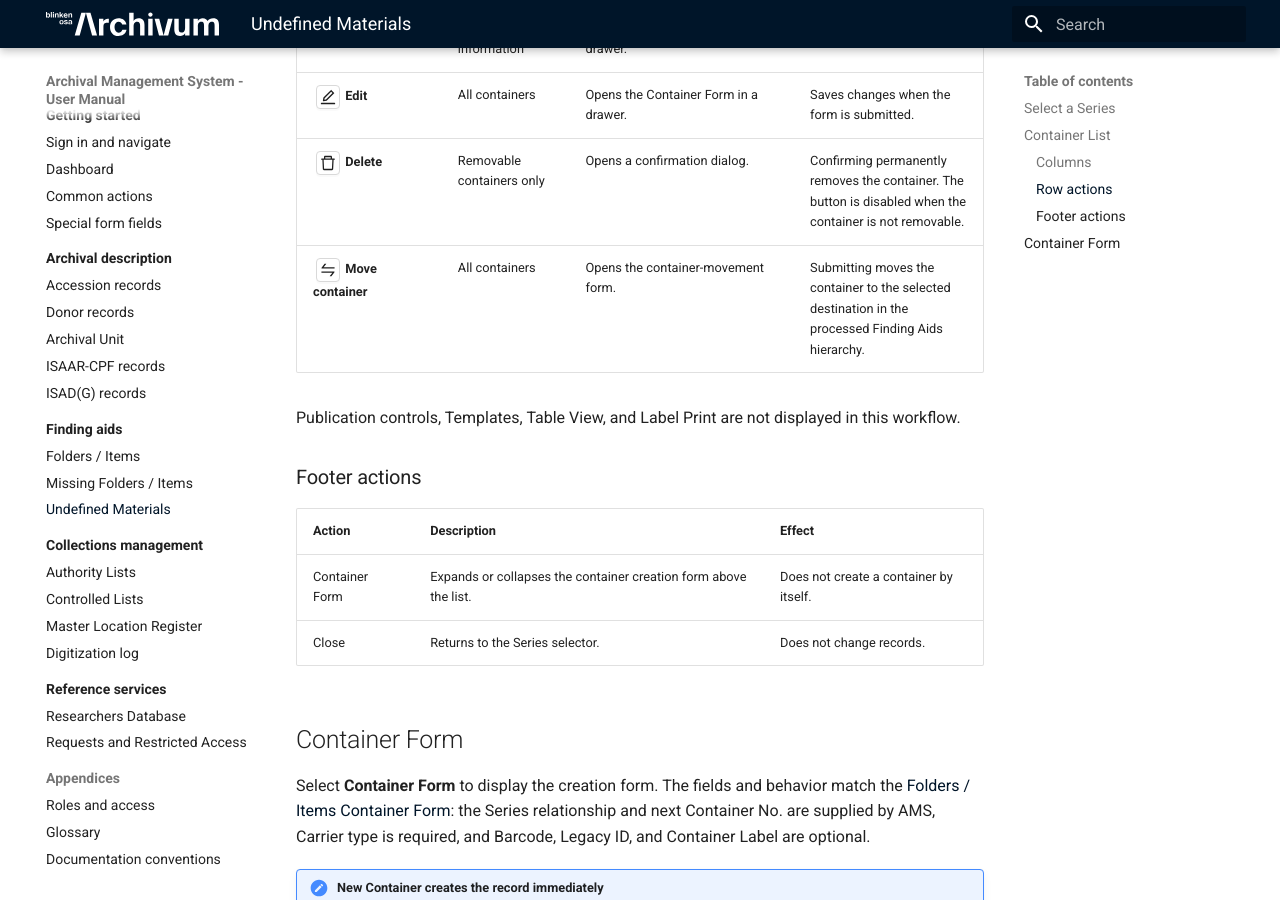
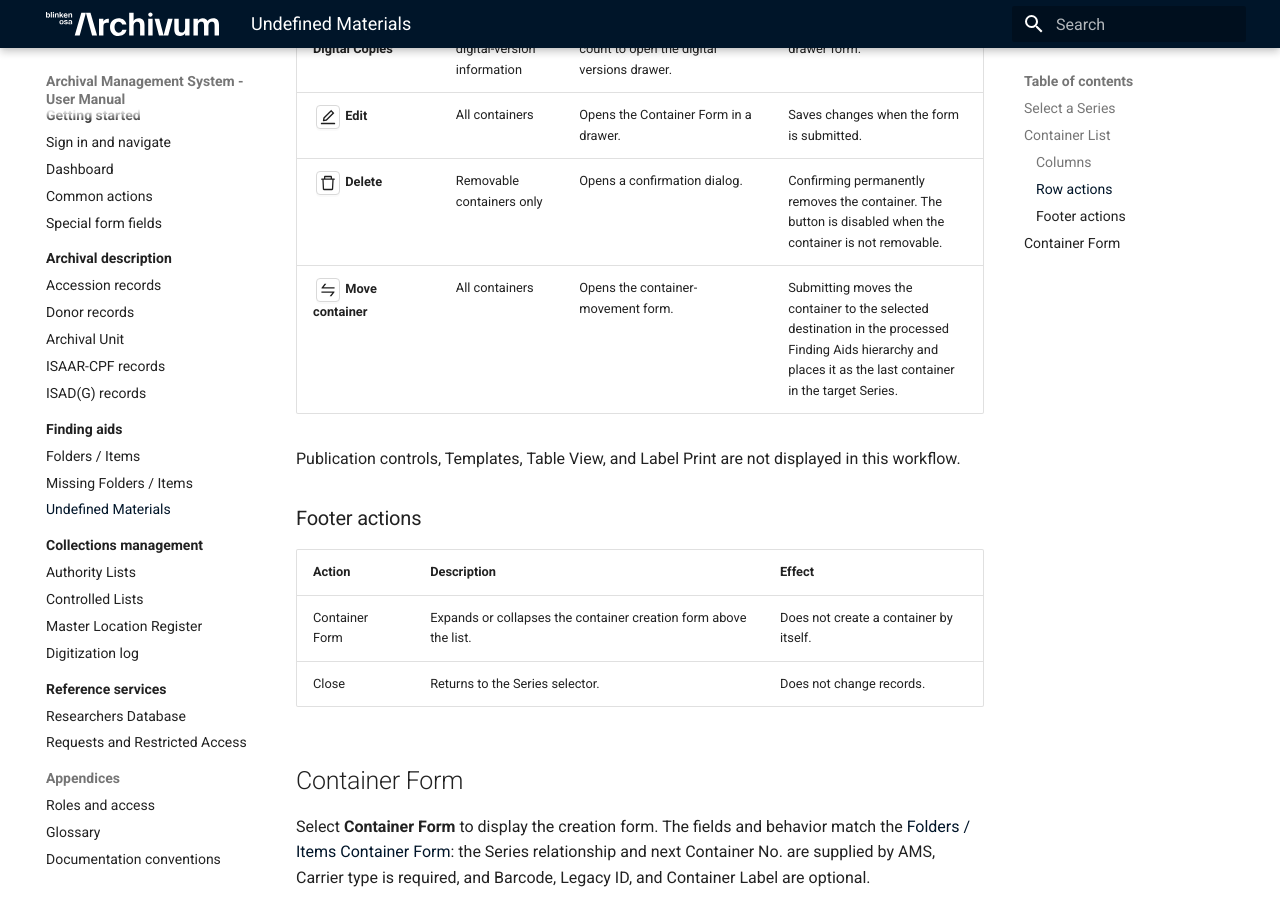
Before and after one commit to BlinkenOSA/ams-manual, an MkDocs documentation site: the page built from docs/archival-description/finding-aids-undefined.md, in a window 1280 px wide and 900 px high, scrolled down 1828 px. Built offline with MkDocs 1.6.1 and Material for MkDocs 9.7.7, drawn with Linux system fonts in a browser that asks for light colours.

Commit message:
Update finding-aids-undefined.md

```diff
--- a/docs/archival-description/finding-aids-undefined.md
+++ b/docs/archival-description/finding-aids-undefined.md
@@ -34,7 +34,7 @@ The Container List displays containers assigned to the selected Series. It uses
 | <span class="ams-digital-link" aria-hidden="true">Master: 1&nbsp; &#124; &nbsp;Access: 1</span> **Digital Copies** | Containers with digital-version information | Select the master/access-copy count to open the digital versions drawer. | Changes are saved from the drawer form. |
 | <span class="ams-ui-button ams-ui-button--small" aria-hidden="true"><span class="ams-ui-icon ams-ui-icon--edit"></span></span> **Edit** | All containers | Opens the Container Form in a drawer. | Saves changes when the form is submitted. |
 | <span class="ams-ui-button ams-ui-button--small" aria-hidden="true"><span class="ams-ui-icon ams-ui-icon--delete"></span></span> **Delete** | Removable containers only | Opens a confirmation dialog. | Confirming permanently removes the container. The button is disabled when the container is not removable. |
-| <span class="ams-ui-button ams-ui-button--small" aria-hidden="true"><span class="ams-ui-icon ams-ui-icon--swap"></span></span> **Move container** | All containers | Opens the container-movement form. | Submitting moves the container to the selected destination in the processed Finding Aids hierarchy. |
+| <span class="ams-ui-button ams-ui-button--small" aria-hidden="true"><span class="ams-ui-icon ams-ui-icon--swap"></span></span> **Move container** | All containers | Opens the container-movement form. | Submitting moves the container to the selected destination in the processed Finding Aids hierarchy and places it as the last container in the target Series. |
 
 Publication controls, Templates, Table View, and Label Print are not displayed in this workflow.
 
```
